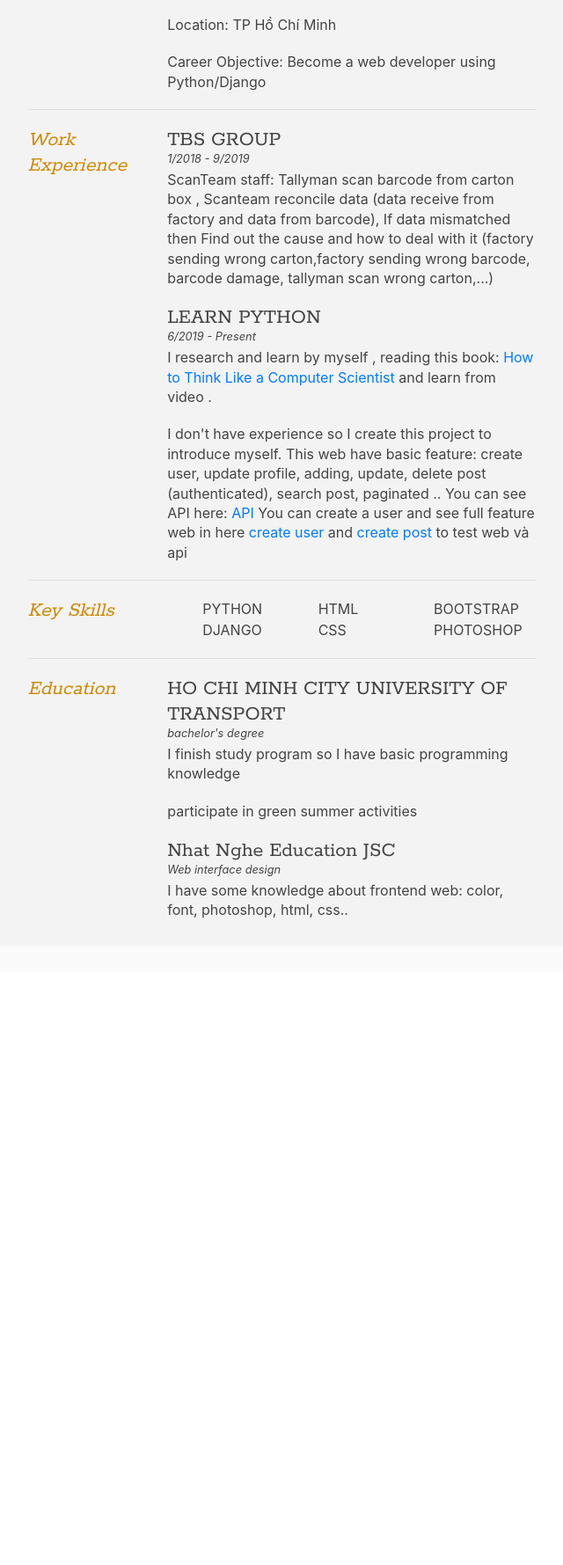
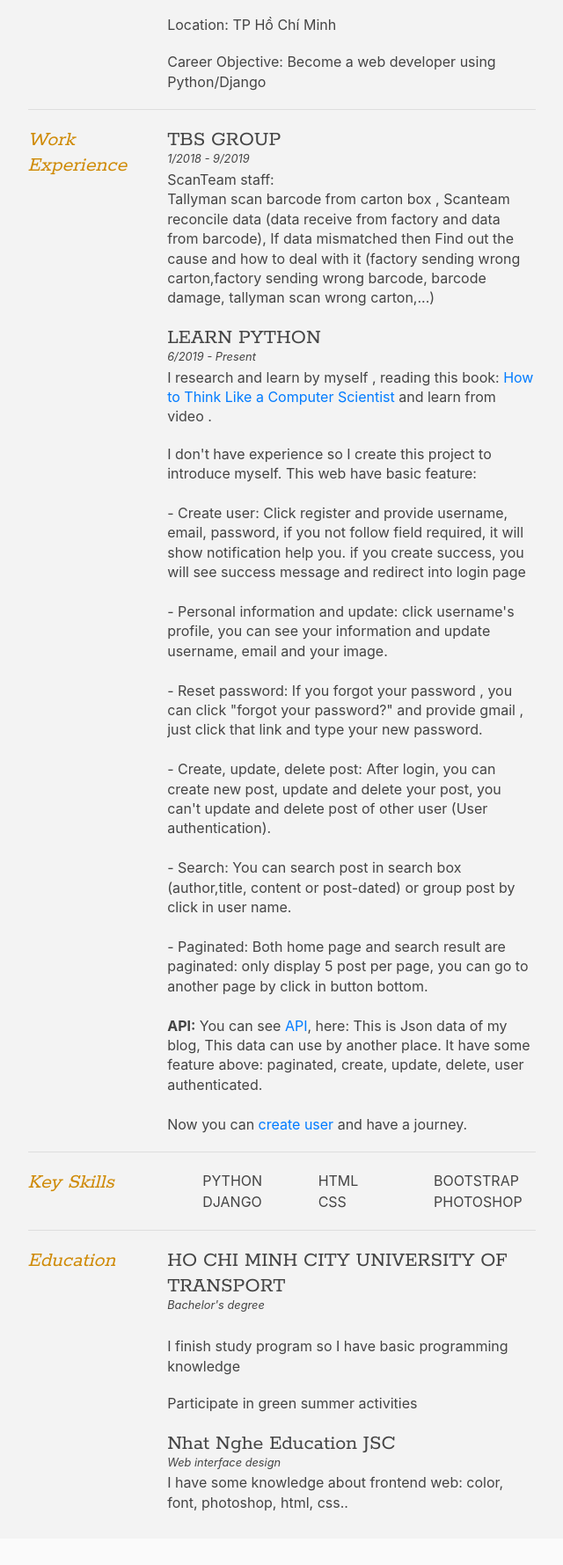
Before and after one commit to letankhang/djangokhangblog, a Django app: page /about-us/ in a window 1280 px wide. Shown: the part 414-2193 px from the top of the page at 88% size, without its empty margins (130-770 px from the left). Before the commit the page ends 1458 px from the top, so only its background shows below. Run offline with Django 3.2, Linux system fonts and the light colour scheme; some libraries are stand-ins or nearby versions.

Commit message:
Update detail CV

```diff
--- a/blog/static/blog/main.css
+++ b/blog/static/blog/main.css
@@ -1,9 +1,14 @@
-article,aside,details,figcaption,figure,footer,header,hgroup,menu,nav,section {
+article,aside,details,figcaption,figure,footer,header,hgroup,menu,nav,section, {
 display:block;
 }
 
 .clear {clear: both;}
 
+div {
+    word-wrap    : break-word;
+    overflow-wrap: break-word;
+    overflow:hidden;
+}
 p {
 	font-size: 1em;
 	line-height: 1.4em;
--- a/blog/templates/blog/about_us.html
+++ b/blog/templates/blog/about_us.html
@@ -48,7 +48,8 @@
                 <article>
                     <h2>TBS GROUP</h2>
                     <p class="subDetails">1/2018 - 9/2019</p>
-                    <p>ScanTeam staff: Tallyman scan barcode from carton box , Scanteam reconcile data
+                    <p>ScanTeam staff: <br>
+                        Tallyman scan barcode from carton box , Scanteam reconcile data
                         (data receive from factory and data from barcode), If data mismatched then
                         Find out the cause and how to deal with it
                         (factory sending wrong carton,factory sending wrong barcode,
@@ -66,14 +67,30 @@
                     </p>
                     <p>
                         I don't have experience so I create this project to introduce myself.
-                        This web have basic feature: create user, update profile, adding, update, delete post
-                        (authenticated), search post, paginated ..
-                        You can see API here:
-                        <a href="https://djangokhangblog.herokuapp.com/api" target="_blank">API</a>
-                        You can create a user and see full feature web in here
+                        This web have basic feature: <br> <br>
+                        - Create user: Click register and provide username, email, password, if you not follow field required,
+                        it will show notification
+                        help you. if you create success, you will see success message and redirect into login page<br><br>
+                        - Personal information and update: click username's profile, you can see your information and update
+                        username, email and your image. <br><br>
+                        - Reset password: If you forgot your password , you can click "forgot your password?" and provide
+                        gmail , just click that link and type your new password. <br><br>
+                        - Create, update, delete post:
+                        After login, you can create new post, update and delete your post, you can't update and delete
+                        post of other user (User authentication). <br><br>
+                        - Search: You can search post in search box (author,title, content or post-dated) or group post by
+                        click in user name. <br><br>
+                        - Paginated: Both home page and search result are paginated: only display 5 post per page,
+                        you can go to another page by click in button bottom. <br><br>
+                        <strong>API:</strong>
+                        You can see
+                        <a href="https://djangokhangblog.herokuapp.com/api" target="_blank">API</a>,
+                        here:
+                        This is Json data of my blog, This data can use by another place.
+                        It have some feature above: paginated, create, update, delete, user authenticated. <br><br>
+                        Now you can
                         <a href="https://djangokhangblog.herokuapp.com/register/" target="_blank">create user </a>
-                        and <a href="https://djangokhangblog.herokuapp.com/post/create/" target="_blank">create post</a>
-                        to test web và api
+                        and have a journey.
                     </p>
                 </article>
             </div>
@@ -109,9 +126,9 @@
             <div class="sectionContent">
                 <article>
                     <h2>HO CHI MINH CITY UNIVERSITY OF TRANSPORT</h2>
-                    <p class="subDetails">bachelor's degree</p>
+                    <p class="subDetails">Bachelor's degree</p><br>
                     <p>I finish study program so I have basic programming knowledge<br></p>
-                    <p>participate in green summer activities<br></p>
+                    <p>Participate in green summer activities<br></p>
                 </article>
                 <article>
                     <h2>Nhat Nghe Education JSC</h2>
--- a/blog/templates/blog/post_detail.html
+++ b/blog/templates/blog/post_detail.html
@@ -15,8 +15,10 @@
 
           {% endif%}
         </div>
+        <div>
           <h2 class="article-title">{{ object.title }}</h2>
-        <p class="article-content">{{ object.content|nbsp }}</p>
+          <p class="article-content">{{ object.content|nbsp }}</p>
+        </div>
       </div>
     </article>
 {% endblock content %}
```
